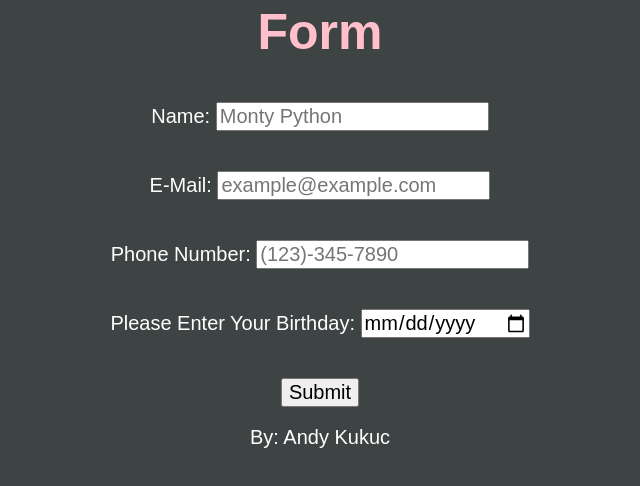
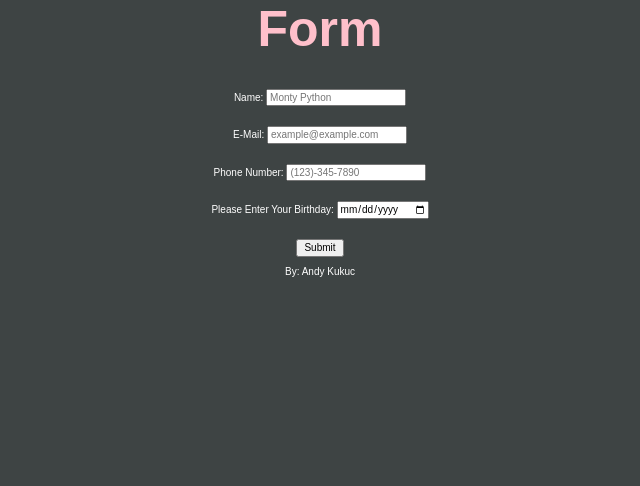
Before and after one commit to Shad0wMast3r-Designs/Lab_2_Kukuc, a plain HTML site: page index.html in a window 1280 px wide. Shown: the whole page, without its empty margins (320-960 px from the left). Drawn offline with Linux system fonts and the light colour scheme.

Commit message:
looks like this will be it

```diff
--- a/css/style.css
+++ b/css/style.css
@@ -271,7 +271,7 @@ textarea {
 }
 
 label {
-	margin-bottom:20px;
+	margin-bottom:10px;
 	margin-right:auto;
 	margin-left:auto;
 }
@@ -286,40 +286,40 @@ body {
 	background-color: #3e4444;
 	font-family: "Arial";
 	color: white;
-	font-size:20px;
+	font-size:10px;
 }
 
 input[type=text] {
 	margin-right:auto;
 	margin-left:auto;
-	margin-top:20px;
-	margin-bottom:20px;
+	margin-top:10px;
+	margin-bottom:10px;
 }
 
 input[type=date] {
 	margin-right:auto;
 	margin-left:auto;
-	margin-top:20px;
-	margin-bottom:20px;
+	margin-top:10px;
+	margin-bottom:10px;
 }
 
 input[type=submit] {
 	margin-right:auto;
 	margin-left:auto;
-	margin-top:20px;
+	margin-top:10px;
 }
 
 input[type="email"] {
 	margin-right:auto;
 	margin-left:auto;
-	margin-top:20px;
-	margin-bottom:20px;
+	margin-top:10px;
+	margin-bottom:10px;
 }
 
 p {
 	margin-right:auto;
 	margin-left:auto;
-	margin-top:20px;
+	margin-top:10px;
 	text-align:center;
 }
 
```
